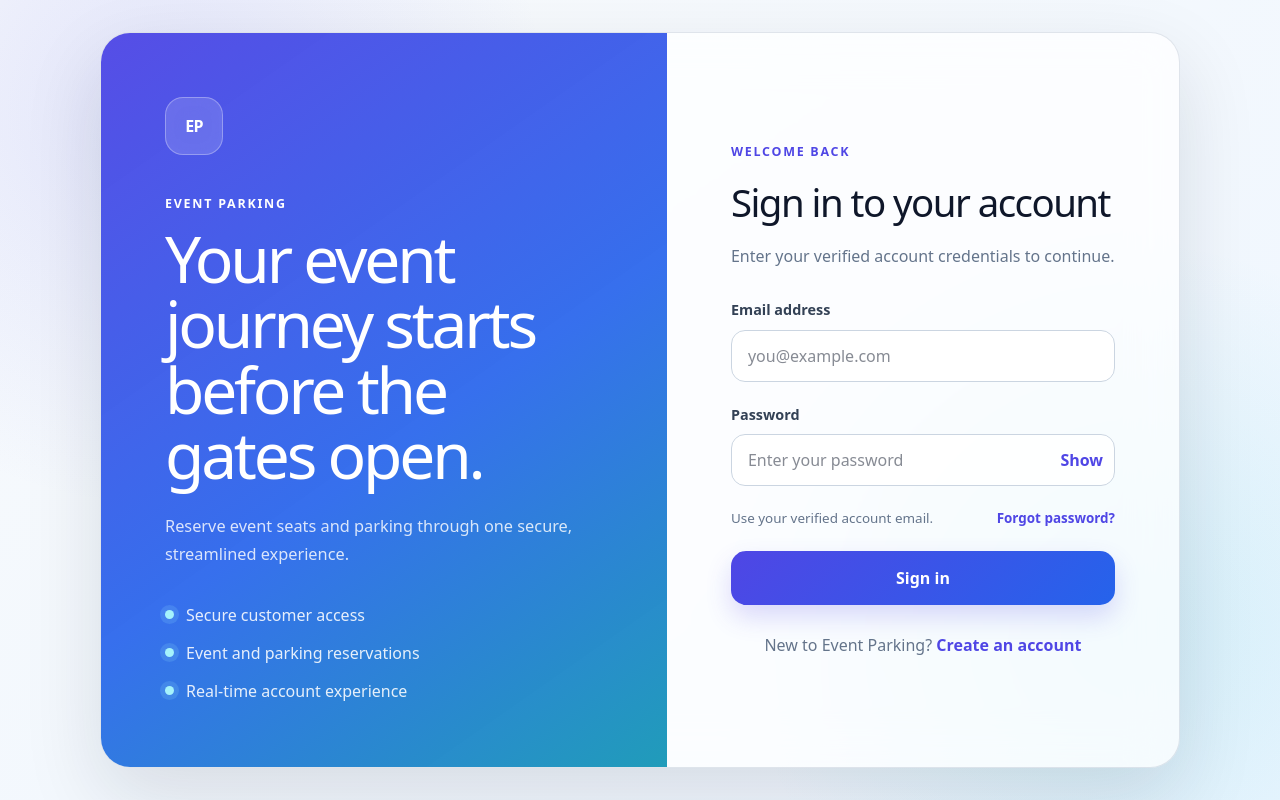
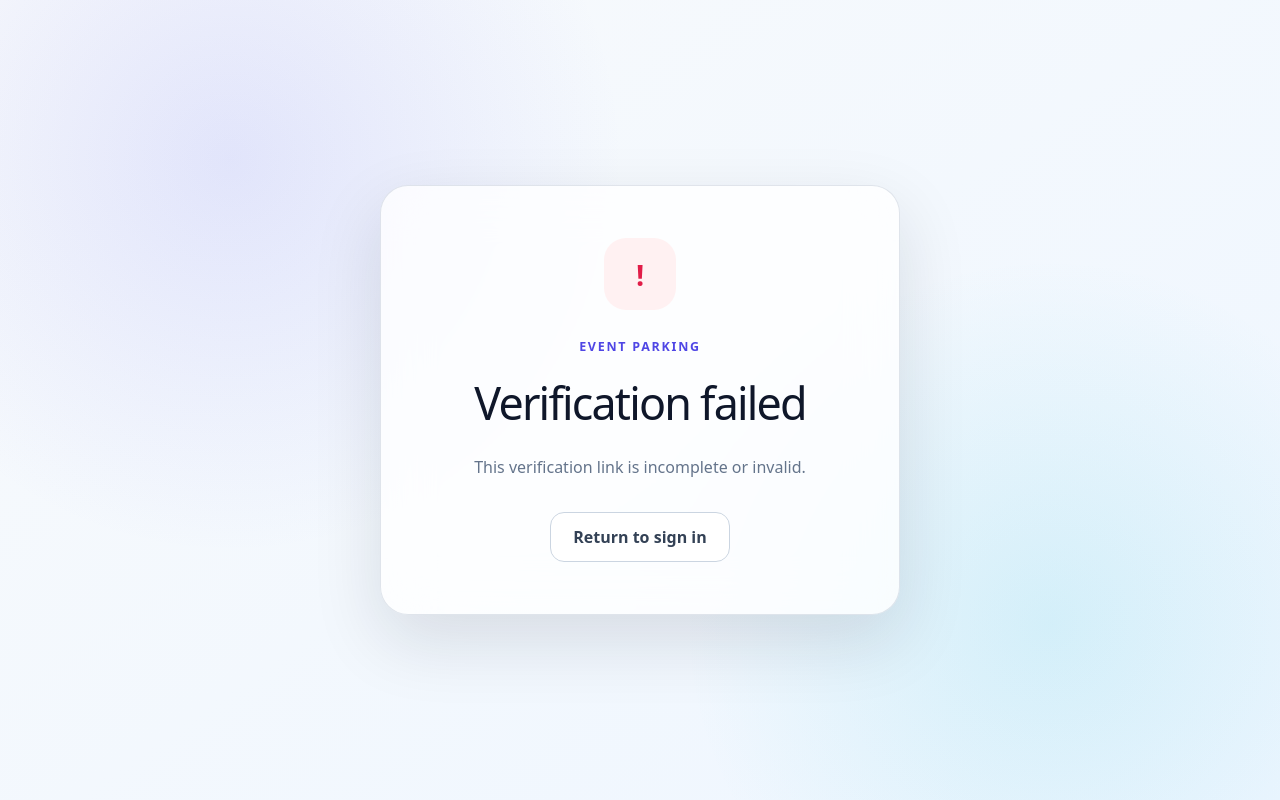
Before and after one commit to fahim-2003/event-parking-reservation-system, an Angular app in the folder frontend/event-parking-ui/: page /verify-email in a window 1280 px wide. Before the commit this address led to /login. Built offline with nearby package versions, Linux system fonts and the light colour scheme.

Commit message:
feat: add email verification UI

```diff
--- a/frontend/event-parking-ui/src/app/app.routes.ts
+++ b/frontend/event-parking-ui/src/app/app.routes.ts
@@ -14,6 +14,12 @@ export const routes: Routes = [
         .then(module => module.Register)
   },
   {
+    path: 'verify-email',
+    loadComponent: () =>
+      import('./features/auth/verify-email/verify-email')
+        .then(module => module.VerifyEmail)
+  },
+  {
     path: '',
     pathMatch: 'full',
     redirectTo: 'login'
--- /dev/null
+++ b/frontend/event-parking-ui/src/app/features/auth/verify-email/verify-email.css
@@ -0,0 +1,123 @@
+:host {
+  display: block;
+  min-height: 100vh;
+}
+
+.verification-page {
+  min-height: 100vh;
+  padding: 24px;
+  display: grid;
+  place-items: center;
+  background:
+    radial-gradient(
+      circle at 18% 20%,
+      rgba(99, 102, 241, 0.14),
+      transparent 32%
+    ),
+    radial-gradient(
+      circle at 82% 78%,
+      rgba(6, 182, 212, 0.12),
+      transparent 30%
+    ),
+    linear-gradient(
+      145deg,
+      #f8fafc,
+      #eef6ff
+    );
+}
+
+.verification-card {
+  width: min(520px, 100%);
+  box-sizing: border-box;
+  padding: 52px 44px;
+  border: 1px solid rgba(148, 163, 184, 0.28);
+  border-radius: 28px;
+  background: rgba(255, 255, 255, 0.78);
+  backdrop-filter: blur(24px);
+  box-shadow:
+    0 26px 70px rgba(15, 23, 42, 0.12);
+  text-align: center;
+}
+
+.status-icon {
+  width: 72px;
+  height: 72px;
+  margin: 0 auto 28px;
+  display: grid;
+  place-items: center;
+  border-radius: 22px;
+  background: #eef2ff;
+  color: #4f46e5;
+  font-size: 1.8rem;
+  font-weight: 900;
+}
+
+.status-icon.success {
+  background: #ecfdf5;
+  color: #059669;
+}
+
+.status-icon.failure {
+  background: #fff1f2;
+  color: #e11d48;
+}
+
+.eyebrow {
+  margin: 0 0 12px;
+  color: #4f46e5;
+  font-size: 0.78rem;
+  font-weight: 800;
+  letter-spacing: 0.14em;
+  text-transform: uppercase;
+}
+
+h1 {
+  margin: 0;
+  color: #0f172a;
+  font-size: clamp(2rem, 6vw, 2.8rem);
+  letter-spacing: -0.04em;
+}
+
+.message {
+  margin: 18px auto 30px;
+  color: #64748b;
+  line-height: 1.7;
+}
+
+.primary-link,
+.secondary-link {
+  min-height: 50px;
+  padding: 0 22px;
+  display: inline-flex;
+  align-items: center;
+  justify-content: center;
+  border-radius: 14px;
+  font-weight: 800;
+  text-decoration: none;
+}
+
+.primary-link {
+  background:
+    linear-gradient(
+      135deg,
+      #4f46e5,
+      #2563eb
+    );
+  color: white;
+}
+
+.secondary-link {
+  border: 1px solid #cbd5e1;
+  color: #334155;
+  background: white;
+}
+
+@media (max-width: 520px) {
+  .verification-page {
+    padding: 16px;
+  }
+
+  .verification-card {
+    padding: 40px 24px;
+  }
+}
--- /dev/null
+++ b/frontend/event-parking-ui/src/app/features/auth/verify-email/verify-email.html
@@ -0,0 +1,47 @@
+<main class="verification-page">
+  <section class="verification-card">
+    <div
+      class="status-icon"
+      [class.success]="isVerified()"
+      [class.failure]="!isVerified() && !isVerifying()"
+    >
+      @if (isVerifying()) {
+        ...
+      } @else if (isVerified()) {
+        ?
+      } @else {
+        !
+      }
+    </div>
+
+    <p class="eyebrow">Event Parking</p>
+
+    @if (isVerifying()) {
+      <h1>Verifying your email</h1>
+    } @else if (isVerified()) {
+      <h1>Email verified</h1>
+    } @else {
+      <h1>Verification failed</h1>
+    }
+
+    <p class="message">
+      {{ message() }}
+    </p>
+
+    @if (isVerified()) {
+      <a
+        class="primary-link"
+        href="/login"
+      >
+        Continue to sign in
+      </a>
+    } @else if (!isVerifying()) {
+      <a
+        class="secondary-link"
+        href="/login"
+      >
+        Return to sign in
+      </a>
+    }
+  </section>
+</main>
--- /dev/null
+++ b/frontend/event-parking-ui/src/app/features/auth/verify-email/verify-email.ts
@@ -0,0 +1,64 @@
+import { HttpErrorResponse } from '@angular/common/http';
+import {
+  Component,
+  inject,
+  OnInit,
+  signal
+} from '@angular/core';
+import { ActivatedRoute } from '@angular/router';
+import { AuthService } from '../../../core/services/auth.service';
+
+@Component({
+  selector: 'app-verify-email',
+  standalone: true,
+  templateUrl: './verify-email.html',
+  styleUrl: './verify-email.css'
+})
+export class VerifyEmail implements OnInit {
+  private readonly route = inject(ActivatedRoute);
+  private readonly authService = inject(AuthService);
+
+  readonly isVerifying = signal(true);
+  readonly isVerified = signal(false);
+  readonly message = signal('Verifying your email address...');
+
+  ngOnInit(): void {
+    const userId =
+      this.route.snapshot.queryParamMap.get('userId');
+
+    const token =
+      this.route.snapshot.queryParamMap.get('token');
+
+    if (!userId || !token) {
+      this.isVerifying.set(false);
+      this.isVerified.set(false);
+      this.message.set(
+        'This verification link is incomplete or invalid.'
+      );
+      return;
+    }
+
+    this.authService
+      .verifyEmail(userId, token)
+      .subscribe({
+        next: response => {
+          this.isVerifying.set(false);
+          this.isVerified.set(true);
+          this.message.set(response.message);
+        },
+        error: (error: HttpErrorResponse) => {
+          this.isVerifying.set(false);
+          this.isVerified.set(false);
+
+          if (typeof error.error?.detail === 'string') {
+            this.message.set(error.error.detail);
+            return;
+          }
+
+          this.message.set(
+            'Unable to verify this email address.'
+          );
+        }
+      });
+  }
+}
```
Also changed, not shown: 1 other file (tests, documents, lock files or other folders).
